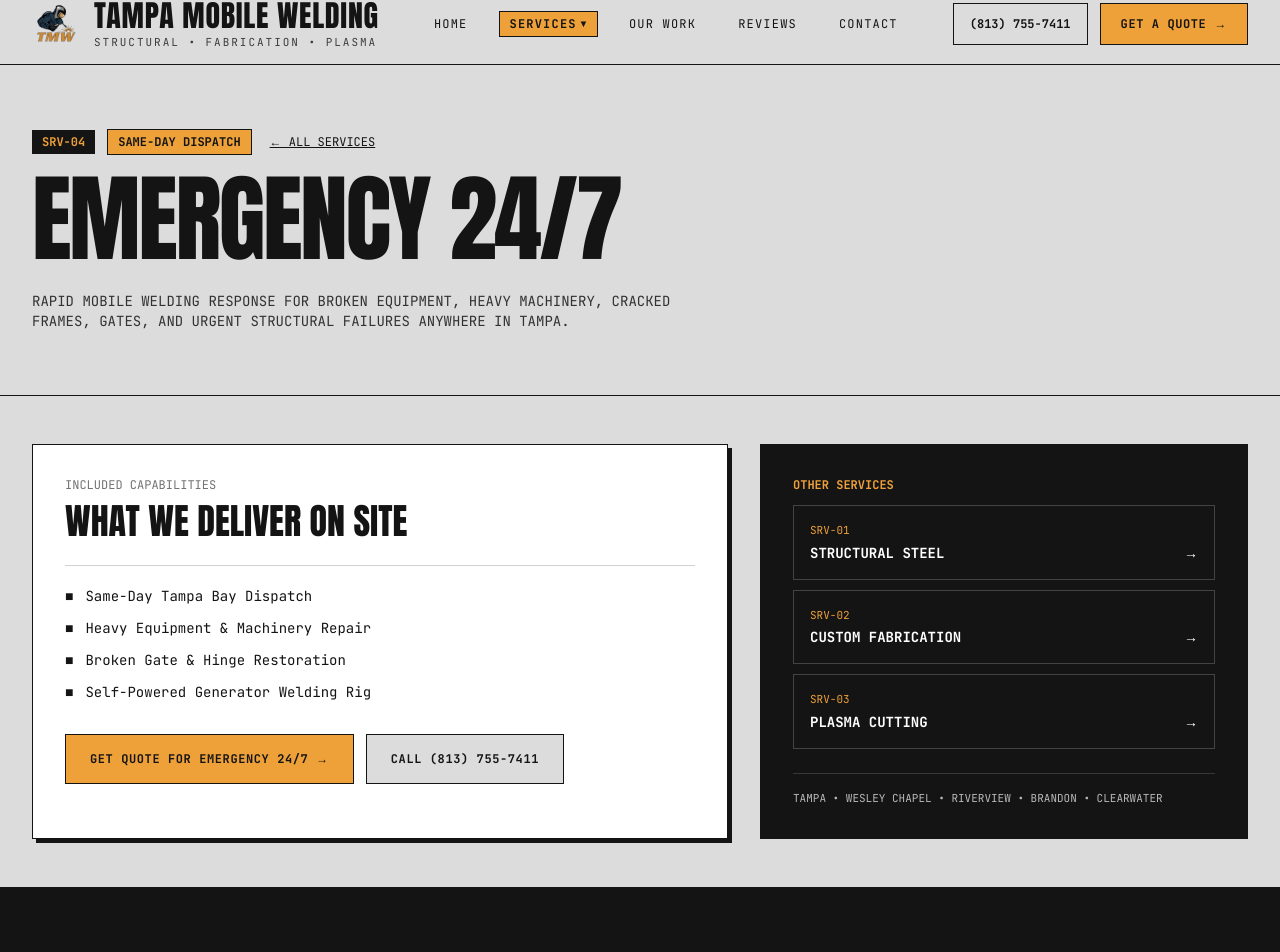
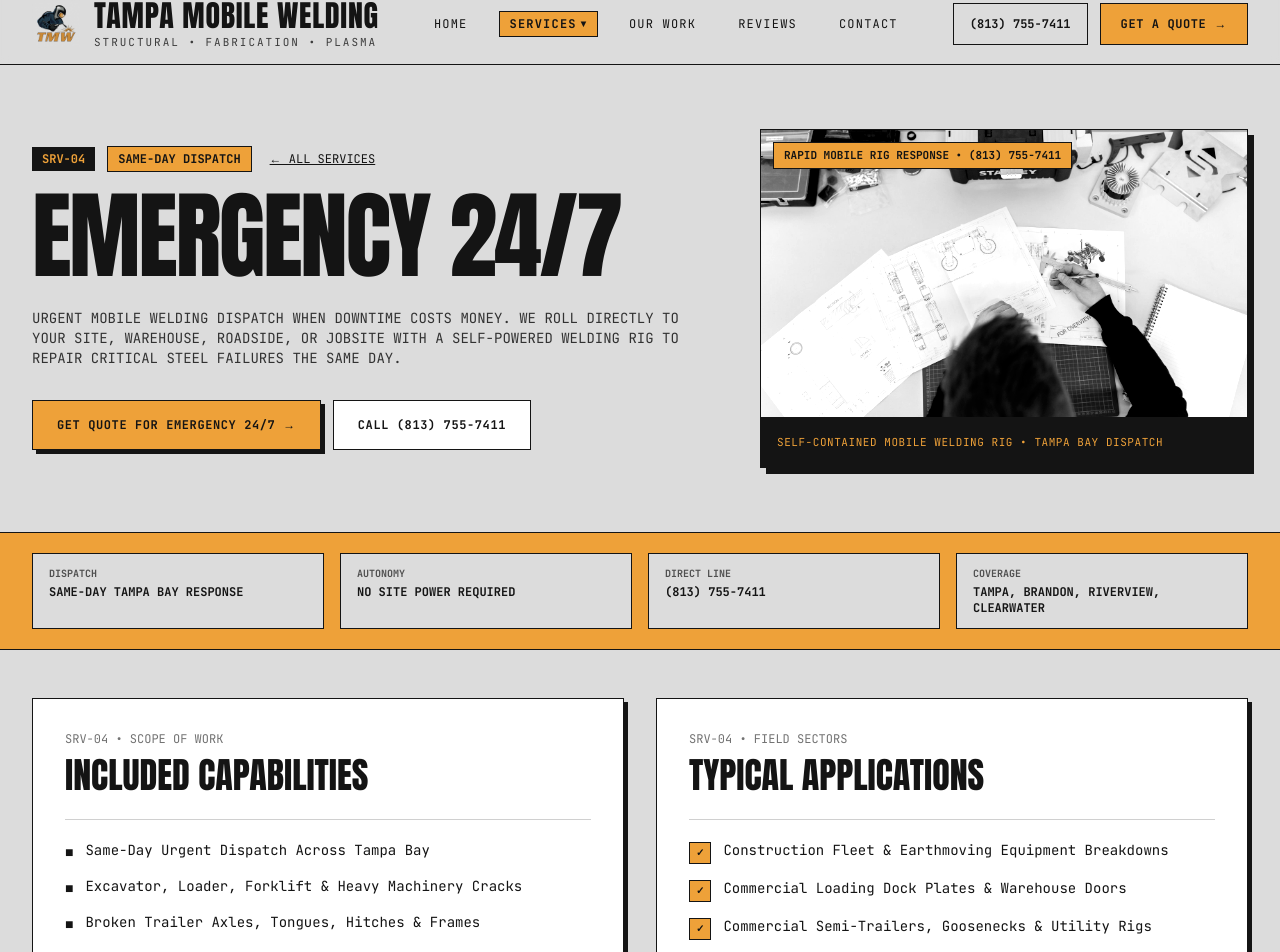
Before and after one commit to Perenbok/tmw, a Next.js app: page /tmw/services/emergency-24-7 in a window 1280 px wide. Shown: the part 16-968 px from the top of the page. Built offline with nearby package versions, Linux system fonts and the light colour scheme.

Commit message:
Customize each service page content and remove Other Services block

```diff
--- a/src/components/ServiceDetailView.tsx
+++ b/src/components/ServiceDetailView.tsx
@@ -12,8 +12,14 @@ export interface ServiceTreeItem {
   tabLabel: string;
   title: string;
   subtitle: string;
+  badge: string;
   desc: string;
+  image: string;
+  imageCaption: string;
   items: string[];
+  specs: { label: string; value: string }[];
+  applications: string[];
+  workflow: string[];
 }
 
 export const SERVICE_TREE: ServiceTreeItem[] = [
@@ -24,12 +30,32 @@ export const SERVICE_TREE: ServiceTreeItem[] = [
     tabLabel: "01 / STRUCTURAL STEEL",
     title: "STRUCTURAL STEEL",
     subtitle: "COMMERCIAL & INDUSTRIAL",
-    desc: "On-site structural steel welding, I-beam erection, load-bearing reinforcement, columns, and code-compliant AWS structural repairs across Tampa Bay.",
+    badge: "AWS CODE-COMPLIANT FIELD WELDING",
+    desc: "On-site structural steel welding, wide-flange I-beam erection, load-bearing column reinforcement, base plates, and structural retrofits across Tampa Bay commercial and industrial jobsites.",
+    image: "/tmw/images/02_Welder_working_on_steel_structure.jpg",
+    imageCaption: "W-BEAM & STRUCTURAL CONNECTION FIELD WELDING • TAMPA BAY",
     items: [
-      "I-Beam & Column Field Welding",
-      "Structural Reinforcement & Retrofits",
-      "Commercial Building Steel",
-      "Mobile Stick / MIG / Flux-Core",
+      "Wide-Flange I-Beam & Steel Column Field Welding",
+      "Load-Bearing Reinforcement & Structural Retrofits",
+      "Embed Plates, Shear Tabs, Gussets & Moment Connections",
+      "Heavy Stick (SMAW) & Flux-Core (FCAW) Structural Processes",
+    ],
+    specs: [
+      { label: "PROCESSES", value: "SMAW (STICK) / FCAW / MIG" },
+      { label: "MATERIALS", value: "A36, A992, HSS TUBING & PLATE" },
+      { label: "POWER SOURCE", value: "SELF-CONTAINED ENGINE WELDER" },
+      { label: "SERVICE AREA", value: "HILLSBOROUGH, PINELLAS & PASCO" },
+    ],
+    applications: [
+      "Commercial Warehouses & Retail Build-Outs",
+      "Mezzanines, Catwalks & Rooftop Mechanical Frames",
+      "Damaged Structural Column & Beam Restoration",
+      "General Contractor & Steel Erector Field Support",
+    ],
+    workflow: [
+      "BLUEPRINT & FIELD VERIFICATION — Review structural drawings, joint prep, and plumb/level alignment on site.",
+      "SURFACE PREP & FIT-UP — Beveling, mill-scale removal, clamping, and tack verification prior to root pass.",
+      "MULTI-PASS STRUCTURAL WELDING — Code-compliant root, fill, and cap passes with slag and spatter cleanup.",
     ],
   },
   {
@@ -39,12 +65,32 @@ export const SERVICE_TREE: ServiceTreeItem[] = [
     tabLabel: "02 / CUSTOM FABRICATION",
     title: "CUSTOM FABRICATION",
     subtitle: "GATES • RAILINGS • STAIRS",
-    desc: "Precision custom metal fabrication from blueprint to installation: driveway gates, architectural railings, steel staircases, frames, and trailers.",
+    badge: "BLUEPRINT TO ON-SITE INSTALLATION",
+    desc: "Custom architectural and heavy-duty metal fabrication built to exact field measurements: automated driveway gates, commercial railings, steel staircases, security cages, and custom frames.",
+    image: "/tmw/images/01_Welder_working_on_steel.jpg",
+    imageCaption: "CUSTOM STEEL STAIRCASE, RAILING & ARCHITECTURAL METALWORK",
     items: [
-      "Heavy Driveway & Security Gates",
-      "Interior & Exterior Metal Railings",
-      "Steel Stairs, Platforms & Frames",
-      "Trailer & Equipment Fabrication",
+      "Heavy Driveway, Cantilever & Swing Security Gates",
+      "Code-Compliant Commercial & Residential Handrails",
+      "Custom Steel Stair Stringers, Landings & Platforms",
+      "Steel, Aluminum & Stainless Custom Brackets and Frames",
+    ],
+    specs: [
+      { label: "ALLOYS", value: "CARBON STEEL, ALUMINUM, STAINLESS" },
+      { label: "WELDING", value: "PRECISION MIG & TIG FINISHES" },
+      { label: "DELIVERY", value: "FABRICATE, FIT-UP & INSTALL" },
+      { label: "FINISH PREP", value: "GROUND SMOOTH FOR PRIMER / POWDER" },
+    ],
+    applications: [
+      "HOA & Commercial Entry Gates with Heavy Hinges",
+      "Interior Loft & Exterior Industrial Stair Systems",
+      "ADA Handrails, Guardrails & Balcony Enclosures",
+      "Custom Dumpster Enclosures, Bollards & Rack Systems",
+    ],
+    workflow: [
+      "ON-SITE LASER MEASUREMENT — Exact field dimensions captured before cutting a single piece of steel.",
+      "SHOP & RIG FABRICATION — Precision mitering, jig alignment, and distortion-controlled welding.",
+      "ANCHORING & FINAL FIT — Solid concrete/steel anchoring, hinge tuning, and weld seam dressing.",
     ],
   },
   {
@@ -54,12 +100,32 @@ export const SERVICE_TREE: ServiceTreeItem[] = [
     tabLabel: "03 / PLASMA CUTTING",
     title: "PLASMA CUTTING",
     subtitle: "UP TO 1 INCH THICKNESS",
-    desc: "High-precision mobile plasma cutting for heavy steel plates, structural modifications, brackets, and custom industrial cutouts up to 1\" thick.",
+    badge: "MOBILE HEAVY PLATE SEVERANCE",
+    desc: "High-amperage mobile plasma cutting directly at your jobsite or yard. Clean, fast severance and precision cutouts on thick steel plates, structural beams, and heavy machinery up to 1 inch thick.",
+    image: "/tmw/images/03_Specialist_operating_plasma_cutt.jpg",
+    imageCaption: "HEAVY STEEL PLATE PLASMA SEVERANCE UP TO 1\" THICKNESS",
     items: [
-      "Steel Plate Cutting Up to 1\"",
-      "On-Site Beam & Bracket Trimming",
-      "Clean Edge Prep for Welding",
-      "Rapid Mobile Rig Setup",
+      "Clean Steel Plate Cutting Up to 1\" Thickness",
+      "On-Site Beam Coping, Flanges & Anchor Slot Cutouts",
+      "Heavy Demolition & Seized Pin / Bracket Removal",
+      "Bevel Edge Preparation Ready for Structural Welding",
+    ],
+    specs: [
+      { label: "MAX CAPACITY", value: "UP TO 1.00 INCH (25 MM) STEEL" },
+      { label: "METALS", value: "CARBON STEEL, STAINLESS, ALUMINUM" },
+      { label: "MOBILITY", value: "100% TRUCK-MOUNTED GENERATOR" },
+      { label: "EDGE QUALITY", value: "LOW DROSS • NARROW KERF" },
+    ],
+    applications: [
+      "Field Modifications on Installed Structural Steel",
+      "Custom Gusset Plates, Base Plates & Mounting Brackets",
+      "Truck Bed, Flatbed & Heavy Trailer Alterations",
+      "Industrial Tank, Hopper & Machinery Dismantling",
+    ],
+    workflow: [
+      "LAYOUT & TEMPLATE MARKING — Scribing exact cut lines, radii, and bolt clearances on the workpiece.",
+      "CONTROLLED PLASMA SEVERANCE — High-velocity arc cutting with minimal heat-affected zone.",
+      "GRINDING & WELD PREP — Dross removal and edge dressing for immediate bolt-up or welding.",
     ],
   },
   {
@@ -69,12 +135,32 @@ export const SERVICE_TREE: ServiceTreeItem[] = [
     tabLabel: "04 / EMERGENCY 24/7",
     title: "EMERGENCY 24/7",
     subtitle: "SAME-DAY DISPATCH",
-    desc: "Rapid mobile welding response for broken equipment, heavy machinery, cracked frames, gates, and urgent structural failures anywhere in Tampa.",
+    badge: "RAPID MOBILE RIG RESPONSE • (813) 755-7411",
+    desc: "Urgent mobile welding dispatch when downtime costs money. We roll directly to your site, warehouse, roadside, or jobsite with a self-powered welding rig to repair critical steel failures the same day.",
+    image: "/tmw/images/mobile-welding-trailer.webp",
+    imageCaption: "SELF-CONTAINED MOBILE WELDING RIG • TAMPA BAY DISPATCH",
     items: [
-      "Same-Day Tampa Bay Dispatch",
-      "Heavy Equipment & Machinery Repair",
-      "Broken Gate & Hinge Restoration",
-      "Self-Powered Generator Welding Rig",
+      "Same-Day Urgent Dispatch Across Tampa Bay",
+      "Excavator, Loader, Forklift & Heavy Machinery Cracks",
+      "Broken Trailer Axles, Tongues, Hitches & Frames",
+      "Damaged Security Gates, Hinges & Dock Levelers",
+    ],
+    specs: [
+      { label: "DISPATCH", value: "SAME-DAY TAMPA BAY RESPONSE" },
+      { label: "AUTONOMY", value: "NO SITE POWER REQUIRED" },
+      { label: "DIRECT LINE", value: "(813) 755-7411" },
+      { label: "COVERAGE", value: "TAMPA, BRANDON, RIVERVIEW, CLEARWATER" },
+    ],
+    applications: [
+      "Construction Fleet & Earthmoving Equipment Breakdowns",
+      "Commercial Loading Dock Plates & Warehouse Doors",
+      "Commercial Semi-Trailers, Goosenecks & Utility Rigs",
+      "Storm-Damaged or Impact-Damaged Gates & Railings",
+    ],
+    workflow: [
+      "IMMEDIATE PHONE TRIAGE — Call (813) 755-7411 or text photos for instant dispatch and upfront estimate.",
+      "CRACK ARREST & GOUGING — Drilling crack ends, V-grooving fatigued metal, and aligning fractured parts.",
+      "HIGH-STRENGTH REINFORCEMENT — Full-penetration weld plus fish-plate gusseting stronger than factory.",
     ],
   },
 ];
@@ -95,17 +181,14 @@ export default function ServiceDetailView({ service }: ServiceDetailViewProps) {
     setQuoteOpen(true);
   };
 
-  const otherServices = SERVICE_TREE.filter(
-    (item) => item.slug !== currentService.slug
-  );
-
   return (
     <div className="min-h-screen bg-concrete text-carbon selection:bg-acid selection:text-carbon flex flex-col">
       <Header onOpenQuote={handleOpenQuote} />
 
       <main className="flex-1">
         <section className="border-b border-carbon bg-concrete">
-          <div className="max-w-[1440px] mx-auto px-4 sm:px-8 py-12 sm:py-16">
+          <div className="max-w-[1440px] mx-auto px-4 sm:px-8 py-12 sm:py-16 grid grid-cols-1 lg:grid-cols-12 gap-8 items-center">
+            <div className="lg:col-span-7">
               <div className="flex flex-wrap items-center gap-3 font-mono text-xs uppercase mb-4">
                 <span className="bg-carbon text-acid px-2.5 py-1 font-bold">
                   {currentService.code}
@@ -122,72 +205,120 @@ export default function ServiceDetailView({ service }: ServiceDetailViewProps) {
                 {currentService.title}
               </h1>
 
-            <p className="font-mono text-xs sm:text-sm uppercase text-carbon/85 max-w-2xl leading-relaxed">
+              <p className="font-mono text-xs sm:text-sm uppercase text-carbon/85 max-w-2xl leading-relaxed mb-8">
                 {currentService.desc}
               </p>
-          </div>
-        </section>
-
-        <section className="border-b border-carbon bg-concrete">
-          <div className="max-w-[1440px] mx-auto px-4 sm:px-8 py-12 grid grid-cols-1 lg:grid-cols-12 gap-8">
-            <div className="lg:col-span-7 border border-carbon bg-white p-6 sm:p-8 shadow-[4px_4px_0px_#141414]">
-              <div className="font-mono text-xs uppercase text-carbon/60 mb-2">
-                INCLUDED CAPABILITIES
-              </div>
-              <h2 className="font-display text-3xl sm:text-4xl uppercase mb-6">
-                WHAT WE DELIVER ON SITE
-              </h2>
-
-              <ul className="space-y-3 font-mono text-xs sm:text-sm border-t border-carbon/20 pt-5 mb-8">
-                {currentService.items.map((item) => (
-                  <li key={item} className="flex items-center gap-3">
-                    <span className="text-carbon font-bold">■</span>
-                    <span>{item}</span>
-                  </li>
-                ))}
-              </ul>
 
               <div className="flex flex-wrap gap-3">
                 <button
                   onClick={() => handleOpenQuote(currentService.title)}
-                  className="bg-acid hover:bg-carbon hover:text-acid text-carbon border border-carbon font-mono text-xs font-bold uppercase tracking-wider px-6 py-4 transition-colors cursor-pointer"
+                  className="bg-acid hover:bg-carbon hover:text-acid text-carbon border border-carbon font-mono text-xs font-bold uppercase tracking-wider px-6 py-4 transition-colors cursor-pointer shadow-[4px_4px_0px_#141414]"
                 >
                   GET QUOTE FOR {currentService.title} →
                 </button>
                 <a
                   href="tel:+18137557411"
-                  className="border border-carbon bg-concrete hover:bg-carbon hover:text-acid text-carbon font-mono text-xs font-bold uppercase tracking-wider px-6 py-4 transition-colors"
+                  className="border border-carbon bg-white hover:bg-carbon hover:text-acid text-carbon font-mono text-xs font-bold uppercase tracking-wider px-6 py-4 transition-colors"
                 >
                   CALL (813) 755-7411
                 </a>
               </div>
             </div>
 
-            <div className="lg:col-span-5 border border-carbon bg-carbon text-white p-6 sm:p-8 flex flex-col justify-between">
-              <div>
-                <div className="font-mono text-xs uppercase text-acid font-bold mb-3">
-                  OTHER SERVICES
+            <div className="lg:col-span-5 border border-carbon bg-carbon text-white shadow-[6px_6px_0px_#141414]">
+              <div className="relative h-64 sm:h-72 overflow-hidden border-b border-carbon">
+                <img
+                  src={currentService.image}
+                  alt={currentService.title}
+                  className="w-full h-full object-cover grayscale contrast-125"
+                />
+                <div className="absolute top-3 left-3 bg-acid text-carbon border border-carbon px-2.5 py-1 font-mono text-[11px] font-bold uppercase">
+                  {currentService.badge}
                 </div>
-                <div className="space-y-2.5">
-                  {otherServices.map((other) => (
-                    <Link
-                      key={other.href}
-                      href={other.href}
-                      className="block border border-white/20 p-4 hover:border-acid hover:bg-white/5 transition-colors font-mono"
-                    >
-                      <div className="text-[11px] text-acid uppercase">{other.code}</div>
-                      <div className="text-sm font-bold uppercase flex items-center justify-between mt-1">
-                        <span>{other.title}</span>
-                        <span>→</span>
               </div>
-                    </Link>
+              <div className="p-4 font-mono text-[11px] text-acid uppercase tracking-wider">
+                {currentService.imageCaption}
+              </div>
+            </div>
+          </div>
+        </section>
+
+        <section className="border-b border-carbon bg-acid">
+          <div className="max-w-[1440px] mx-auto px-4 sm:px-8 py-5 grid grid-cols-1 sm:grid-cols-2 lg:grid-cols-4 gap-4 font-mono text-xs uppercase">
+            {currentService.specs.map((spec) => (
+              <div key={spec.label} className="border border-carbon bg-concrete px-4 py-3">
+                <div className="text-[10px] text-carbon/70 font-bold">{spec.label}</div>
+                <div className="font-bold text-carbon mt-0.5">{spec.value}</div>
+              </div>
             ))}
           </div>
+        </section>
+
+        <section className="border-b border-carbon bg-concrete">
+          <div className="max-w-[1440px] mx-auto px-4 sm:px-8 py-12 grid grid-cols-1 lg:grid-cols-12 gap-8">
+            <div className="lg:col-span-6 border border-carbon bg-white p-6 sm:p-8 shadow-[4px_4px_0px_#141414]">
+              <div className="font-mono text-xs uppercase text-carbon/60 mb-2">
+                {currentService.code} • SCOPE OF WORK
+              </div>
+              <h2 className="font-display text-3xl sm:text-4xl uppercase mb-6">
+                INCLUDED CAPABILITIES
+              </h2>
+
+              <ul className="space-y-3.5 font-mono text-xs sm:text-sm border-t border-carbon/20 pt-5">
+                {currentService.items.map((item) => (
+                  <li key={item} className="flex items-start gap-3">
+                    <span className="text-carbon font-bold mt-0.5">■</span>
+                    <span>{item}</span>
+                  </li>
+                ))}
+              </ul>
             </div>
 
-              <div className="font-mono text-[11px] text-white/70 uppercase border-t border-white/15 pt-4 mt-6">
-                TAMPA • WESLEY CHAPEL • RIVERVIEW • BRANDON • CLEARWATER
+            <div className="lg:col-span-6 border border-carbon bg-white p-6 sm:p-8 shadow-[4px_4px_0px_#141414]">
+              <div className="font-mono text-xs uppercase text-carbon/60 mb-2">
+                {currentService.code} • FIELD SECTORS
               </div>
+              <h2 className="font-display text-3xl sm:text-4xl uppercase mb-6">
+                TYPICAL APPLICATIONS
+              </h2>
+
+              <ul className="space-y-3.5 font-mono text-xs sm:text-sm border-t border-carbon/20 pt-5">
+                {currentService.applications.map((app) => (
+                  <li key={app} className="flex items-start gap-3">
+                    <span className="bg-acid border border-carbon px-1.5 text-[10px] font-bold mt-0.5">
+                      ✓
+                    </span>
+                    <span>{app}</span>
+                  </li>
+                ))}
+              </ul>
+            </div>
+          </div>
+        </section>
+
+        <section className="border-b border-carbon bg-concrete">
+          <div className="max-w-[1440px] mx-auto px-4 sm:px-8 py-12">
+            <div className="font-mono text-xs uppercase text-carbon/70 mb-2">
+              EXECUTION PROTOCOL • {currentService.title}
+            </div>
+            <h2 className="font-display text-3xl sm:text-5xl uppercase mb-8">
+              HOW WE EXECUTE ON SITE
+            </h2>
+
+            <div className="grid grid-cols-1 md:grid-cols-3 gap-6">
+              {currentService.workflow.map((step, idx) => (
+                <div
+                  key={step}
+                  className="border border-carbon bg-white p-6 shadow-[4px_4px_0px_#141414]"
+                >
+                  <div className="font-mono text-xs font-bold bg-carbon text-acid inline-block px-2.5 py-1 mb-4">
+                    STEP 0{idx + 1}
+                  </div>
+                  <p className="font-mono text-xs leading-relaxed text-carbon">
+                    {step}
+                  </p>
+                </div>
+              ))}
             </div>
           </div>
         </section>
```
Lines whose indentation alone changed are shown as unchanged.
